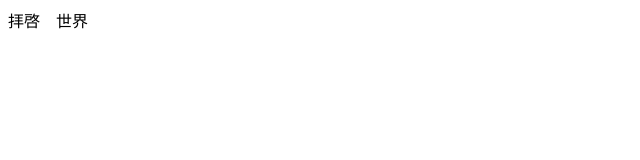
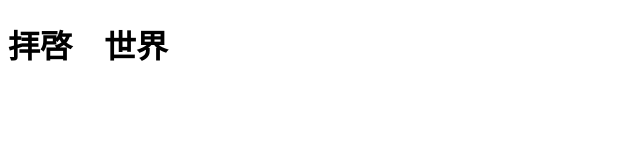
Before and after one commit to miyudachs/project-jasmine01, a plain HTML site: page sample.html in a window 1280 px wide. Shown: the whole page, without its empty margins (0-640 px from the left). Drawn offline with Linux system fonts and the light colour scheme.

Commit message:
タグを追加

```diff
--- a/sample.html
+++ b/sample.html
@@ -6,6 +6,6 @@
     <title>Document</title>
 </head>
 <body>
-    拝啓　世界
+    <h1>拝啓　世界</h1>
 </body>
 </html>
```
